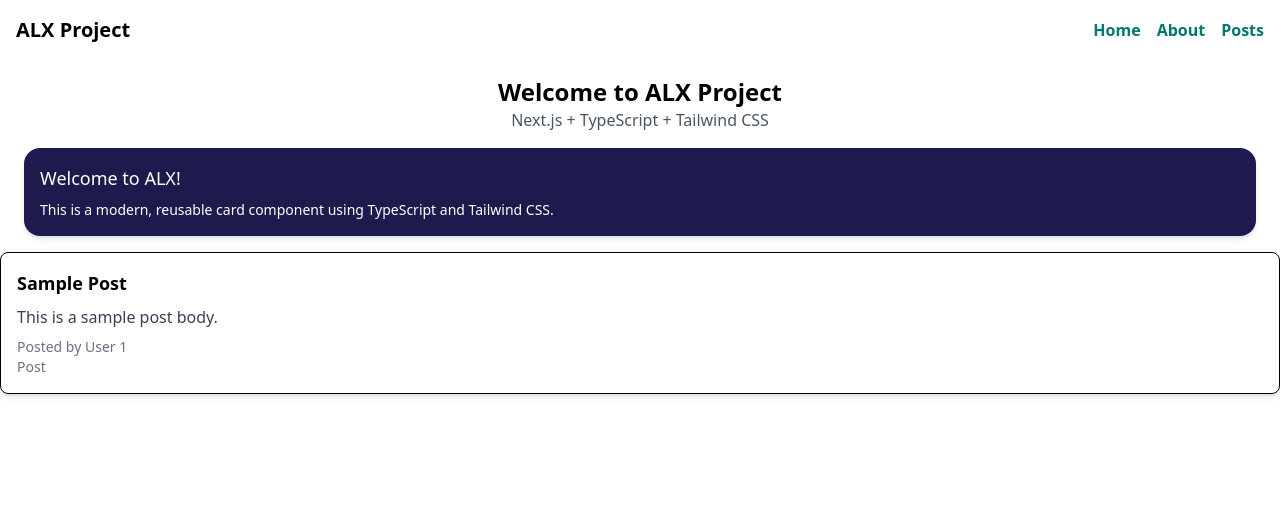
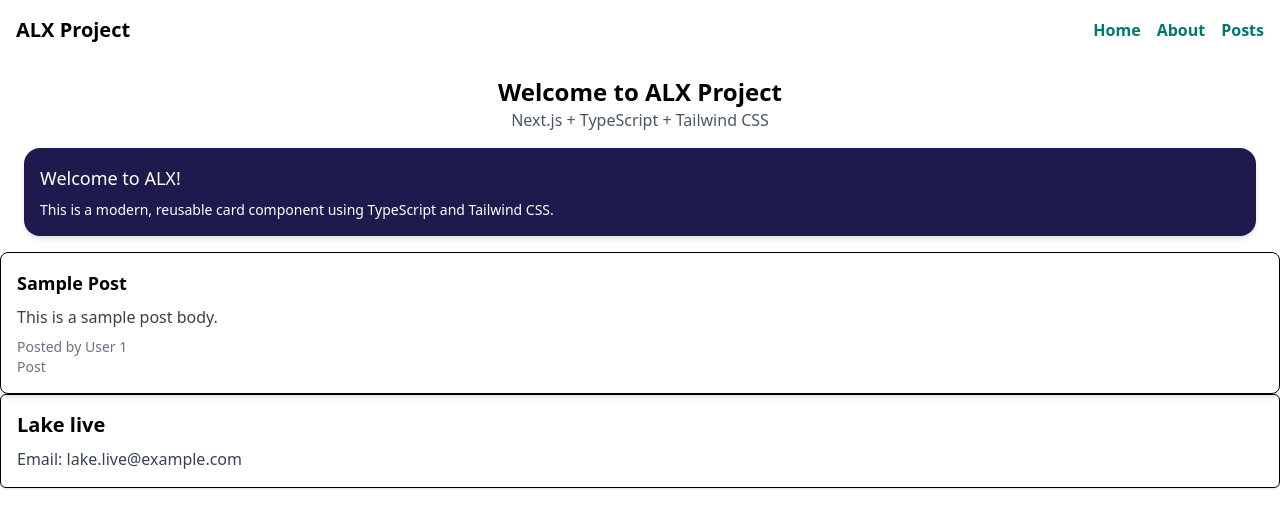
Before and after one commit to kamau552/alx-project-0x02-setup, a Next.js app in the folder alx-project-0x02/: page / in a window 1280 px wide. Shown: the top 528 px of the page. Built offline with nearby package versions, Linux system fonts and the light colour scheme.

Commit message:
UserCard Component

```diff
--- /dev/null
+++ b/alx-project-0x02/components/common/UserCard.tsx
@@ -0,0 +1,13 @@
+import React from 'react';
+import { UserProps } from '@/interfaces';
+
+const UserCard: React.FC<UserProps> = ({ name, email }) => {
+  return (
+    <div className="border rounded-md p-4 shadow-sm mb-4">
+      <h2 className="text-xl font-bold mb-2">{name}</h2>
+      <p className="text-gray-700">Email: {email}</p>
+    </div>
+  );
+};
+
+export default UserCard;
--- a/alx-project-0x02/pages/index.tsx
+++ b/alx-project-0x02/pages/index.tsx
@@ -2,6 +2,7 @@ import React from 'react';
 import Header from '../components/layout/Header';
 import Card from '../components/common/Card';
 import Post from '../components/common/PostCard';
+import UserCard from  '../components/common/UserCard';
 
 
 
@@ -23,6 +24,11 @@ export default function HomePage() {
         body="This is a sample post body."
         userId={1}
       />
+      <UserCard
+      id={1}
+      name="Lake live"
+      email="lake.live@example.com"
+      userId={1} />
     </div>
   );
 }
--- /dev/null
+++ b/alx-project-0x02/pages/users.tsx
@@ -0,0 +1,32 @@
+import UserCard from '@/components/common/UserCard';
+import { UserProps } from '@/interfaces';
+import Header from '@/components/layout/Header';
+
+export async function getStaticProps() {
+  const res = await fetch('https://jsonplaceholder.typicode.com/users');
+  const users = await res.json();
+
+  return {
+    props: {
+      users,
+    },
+  };
+}
+
+interface UsersPageProps {
+  users: UserProps[];
+}
+
+export default function UsersPage({ users }: UsersPageProps) {
+  return (
+    <>
+      <Header />
+      <main className="p-6">
+        <h1 className="text-2xl font-bold mb-4">Users</h1>
+        {users.map((user) => (
+          <UserCard key={user.id} {...user} />
+        ))}
+      </main>
+    </>
+  );
+}
```
Also changed, not shown: alx-project-0x02/interfaces/index.ts (+7 -0 lines).
